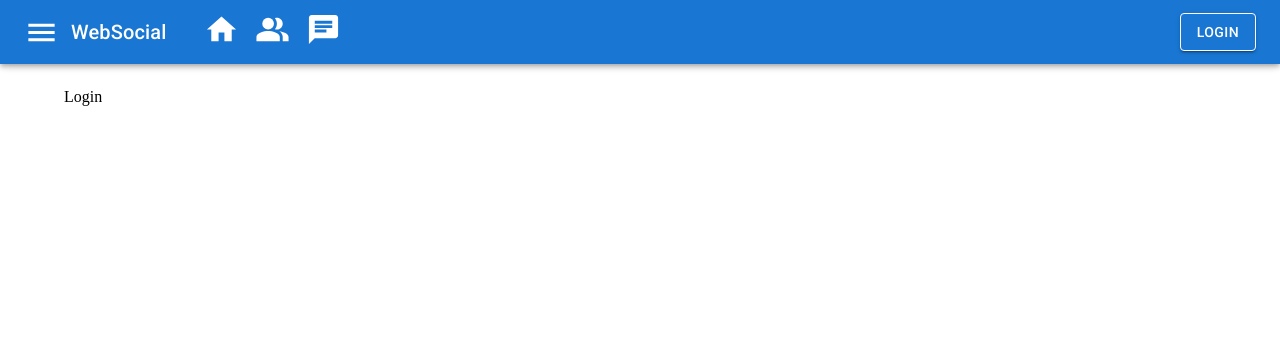
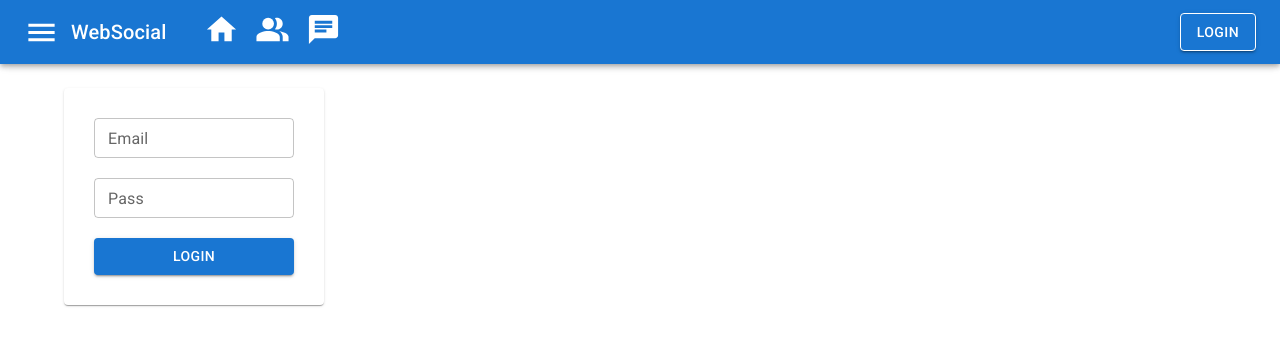
Before and after one commit to LeonShus/SocialTS, a React (Create React App) app: page /login in a window 1280 px wide. Shown: the top 346 px of the page. Built offline with nearby package versions, Linux system fonts and the light colour scheme; no server answers.

Commit message:
Login component refactor with formik & mui

```diff
--- a/package.json
+++ b/package.json
@@ -20,6 +20,7 @@
     "@types/react-router-dom": "^5.3.1",
     "@types/uuid": "^8.3.1",
     "axios": "^0.24.0",
+    "formik": "^2.2.9",
     "react": "^17.0.2",
     "react-dom": "^17.0.2",
     "react-redux": "^7.2.6",
@@ -30,7 +31,8 @@
     "styled-components": "^5.3.3",
     "typescript": "^4.1.2",
     "uuid": "^8.3.2",
-    "web-vitals": "^1.0.1"
+    "web-vitals": "^1.0.1",
+    "yup": "^0.32.11"
   },
   "scripts": {
     "start": "react-scripts --openssl-legacy-provider start",
--- a/src/Components/Login/Login.tsx
+++ b/src/Components/Login/Login.tsx
@@ -1,9 +1,59 @@
+import {Form, Formik, useFormik} from "formik"
 import React from "react"
+import * as Yup from "yup"
+import {Button, Paper, TextField} from "@mui/material";
 
 export const Login = () => {
+    const formik = useFormik({
+        initialValues: {
+            email: "",
+            pass: ""
+        },
+        validationSchema: Yup.object({
+            email: Yup.string()
+                .email('Invalid email address').required('Required'),
+            pass: Yup.string()
+                .required('Required'),
+        }),
+        onSubmit: values => {
+            console.log(values)
+        }
+    })
     return (
-        <div>
-            Login
-        </div>
+
+        <form onSubmit={formik.handleSubmit}>
+            <Paper sx={{
+                width: '200px',
+                padding: "30px",
+                display: "grid",
+                rowGap: "20px"
+            }}
+            >
+                <TextField
+                    label={'Email'}
+                    error={!!formik.errors.email}
+                    value={formik.values.email}
+                    onChange={formik.handleChange}
+                    name="email"
+                    variant={"outlined"}
+                    size={"small"}
+                    helperText={formik.touched.email && formik.errors.email && formik.errors.email}
+                />
+                <TextField
+                    label={'Pass'}
+                    onChange={formik.handleChange}
+                    name="pass"
+                    variant={"outlined"}
+                    size={"small"}
+                    type={"password"}
+                />
+                <Button variant={"contained"}
+                        type={"submit"}
+                >
+                    login
+                </Button>
+            </Paper>
+        </form>
+
     )
 }
--- a/src/Redux/Reducers/ProfileReducer.ts
+++ b/src/Redux/Reducers/ProfileReducer.ts
@@ -96,8 +96,9 @@ export const setProfileT = (userId: number): ProfileReducerThunkType => (dispatc
 export const setUserStatusT = (userId: number): ProfileReducerThunkType => (dispatch) => {
     return profileAPI.getUserStatus(userId)
         .then(response => {
-            // console.log(response, "GET_STATUS")
-            dispatch(setUserStatusAC(response.data))
+            if (response.status === 200) {
+                dispatch(setUserStatusAC(response.data))
+            }
         })
 }
 
```
Also changed, not shown: 1 other file (tests, documents, lock files or other folders).
